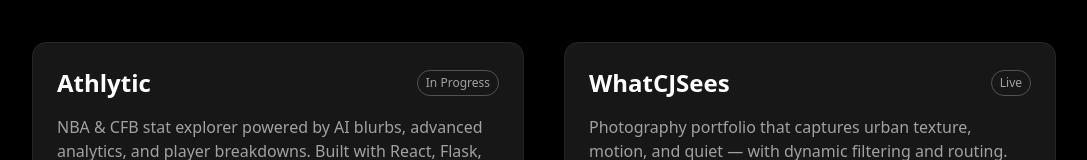
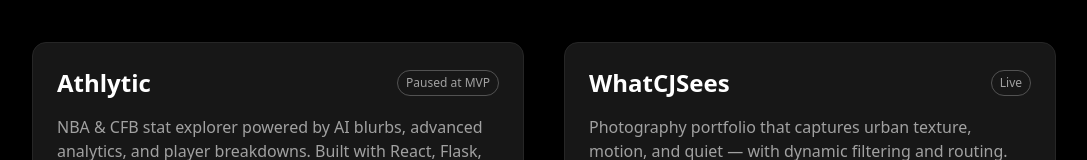
Before and after one commit to cedricsthomasjr/whatcjsees, a Next.js app: page /projects in a window 1280 px wide. Shown: the part 302-462 px from the top of the page, without its empty margins (96-1183 px from the left). Built offline with nearby package versions, Linux system fonts and the light colour scheme.

Commit message:
updated project status

```diff
--- a/app/projects/page.js
+++ b/app/projects/page.js
@@ -9,7 +9,7 @@
     description:
       "NBA & CFB stat explorer powered by AI blurbs, advanced analytics, and player breakdowns. Built with React, Flask, and the NBA API.",
     tech: ["React", "Tailwind", "Flask", "nba_api", "Selenium"],
-    status: "In Progress",
+    status: "Paused at MVP",
     link: "https://athlytic.vercel.app",
   },
   {
```
